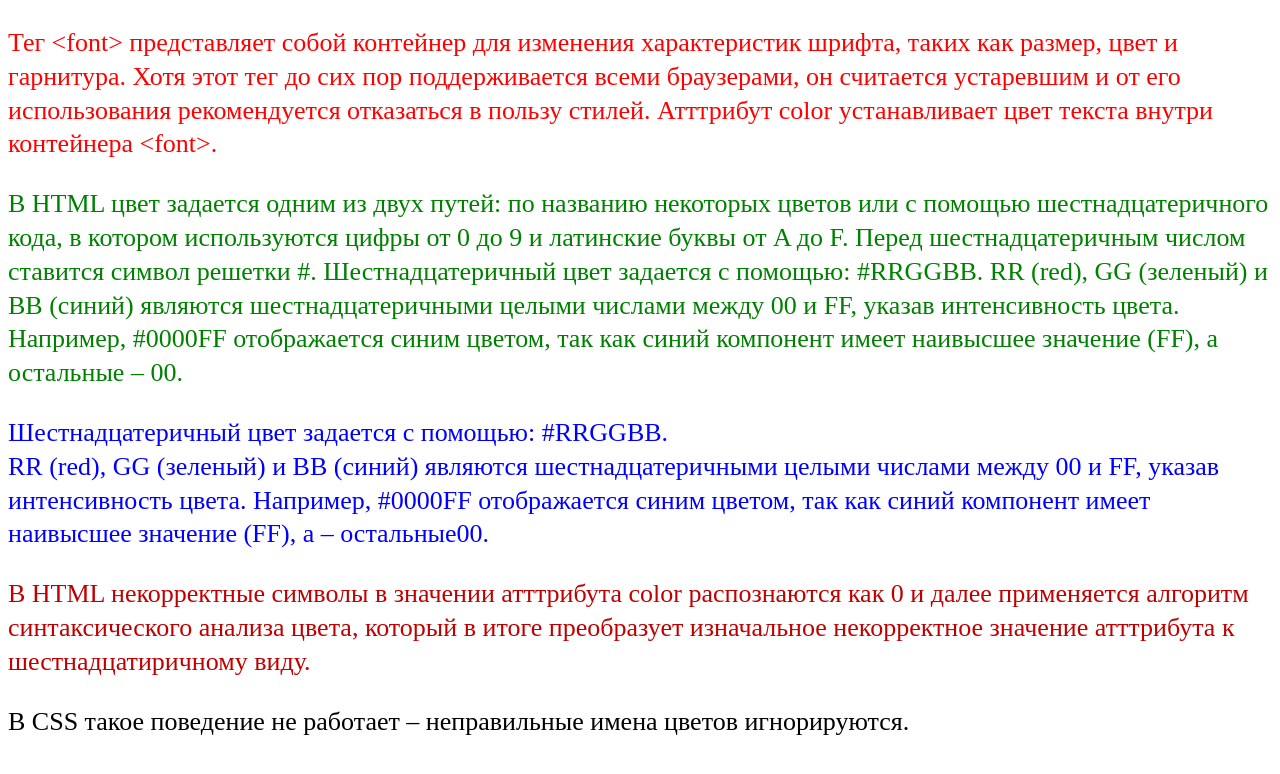
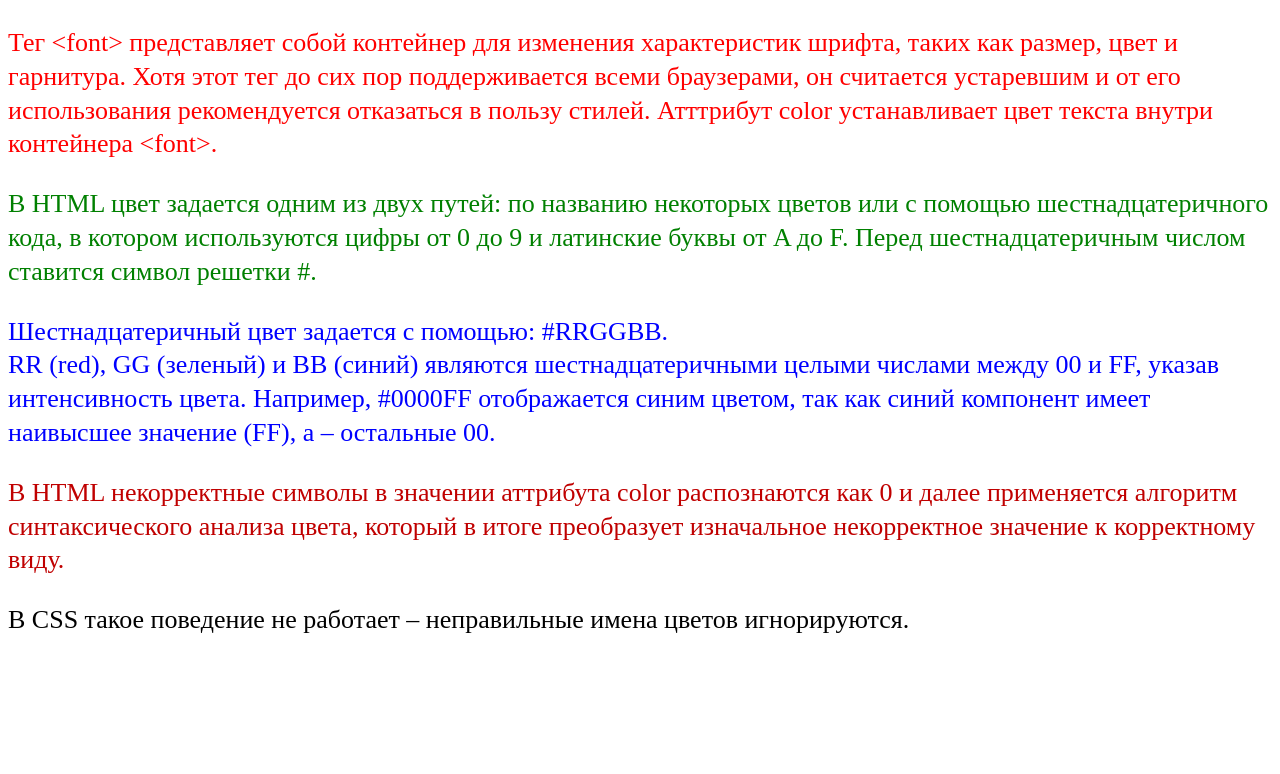
Before and after one commit to maxgalun/FD1-182-22, a plain HTML site: page FONT/index.html in a window 1280 px wide. Drawn offline with Linux system fonts and the light colour scheme.

Commit message:
Changes to be committed: 	modified:   FONT/index.html 	modified:   SKOBKI/index.html

```diff
--- a/FONT/index.html
+++ b/FONT/index.html
@@ -28,12 +28,7 @@
             >В HTML цвет задается одним из двух путей: по названию некоторых
             цветов или с помощью шестнадцатеричного кода, в котором используются
             цифры от 0 до 9 и латинские буквы от A до F. Перед шестнадцатеричным
-            числом ставится символ решетки #. Шестнадцатеричный цвет задается с
-            помощью: #RRGGBB. RR (red), GG (зеленый) и BB (синий) являются
-            шестнадцатеричными целыми числами между 00 и FF, указав
-            интенсивность цвета. Например, #0000FF отображается синим цветом,
-            так как синий компонент имеет наивысшее значение (FF), а остальные
-            &ndash; 00.
+            числом ставится символ решетки #.
          </font>
       </p>
       <p>
@@ -42,15 +37,15 @@
             GG (зеленый) и BB (синий) являются шестнадцатеричными целыми числами
             между 00 и FF, указав интенсивность цвета. Например, #0000FF
             отображается синим цветом, так как синий компонент имеет наивысшее
-            значение (FF), а &ndash; остальные00.
+            значение (FF), а &ndash; остальные 00.
          </font>
       </p>
       <p>
          <font color="chucknorris"
-            >В HTML некорректные символы в значении атттрибута color
-            распознаются как 0 и далее применяется алгоритм синтаксического
-            анализа цвета, который в итоге преобразует изначальное некорректное
-            значение атттрибута к шестнадцатиричному виду.
+            >В HTML некорректные символы в значении аттрибута color распознаются
+            как 0 и далее применяется алгоритм синтаксического анализа цвета,
+            который в итоге преобразует изначальное некорректное значение к
+            корректному виду.
          </font>
       </p>
       <p>
```
Also changed, not shown: SKOBKI/index.html (+2 -0 lines).
